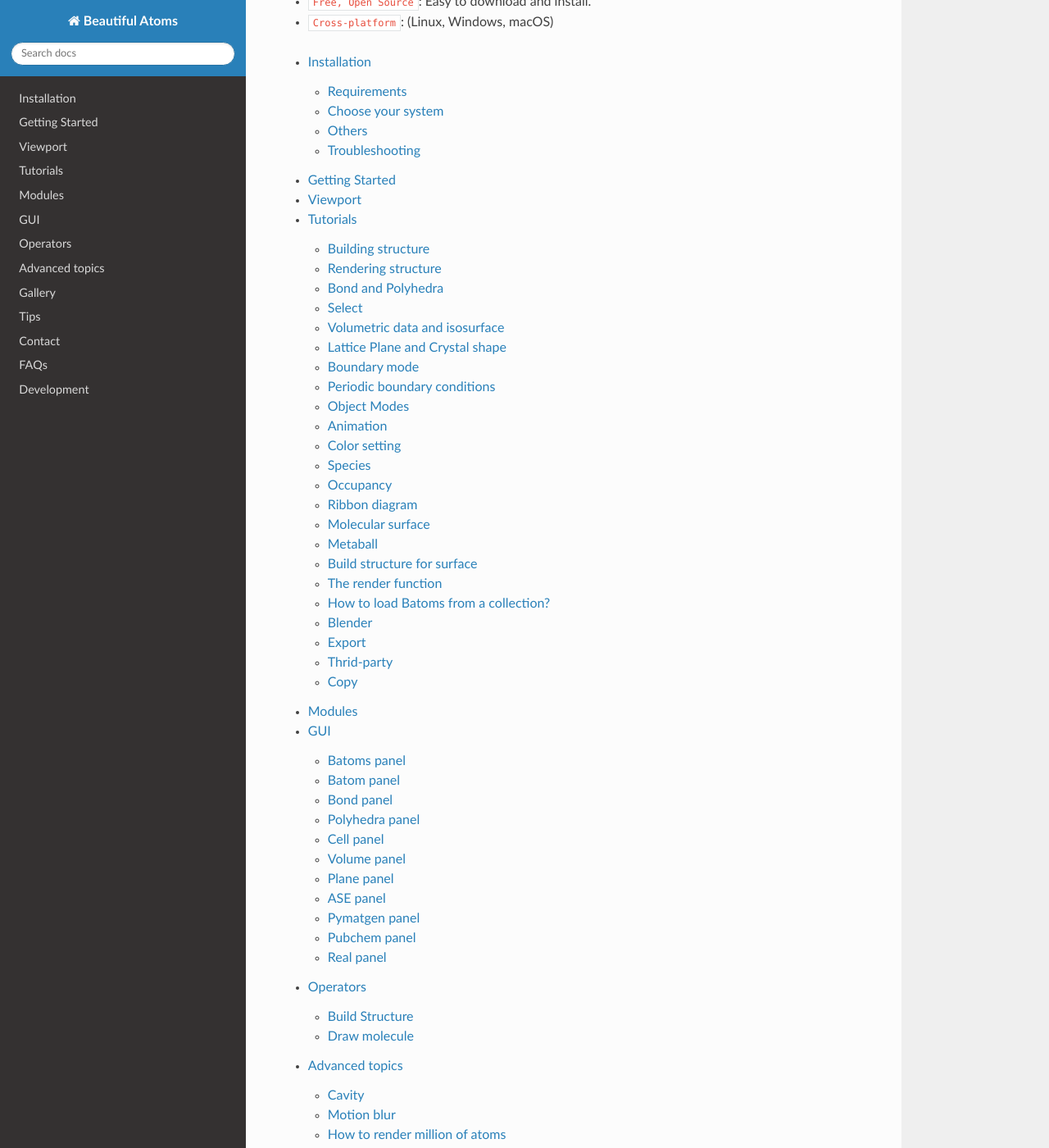
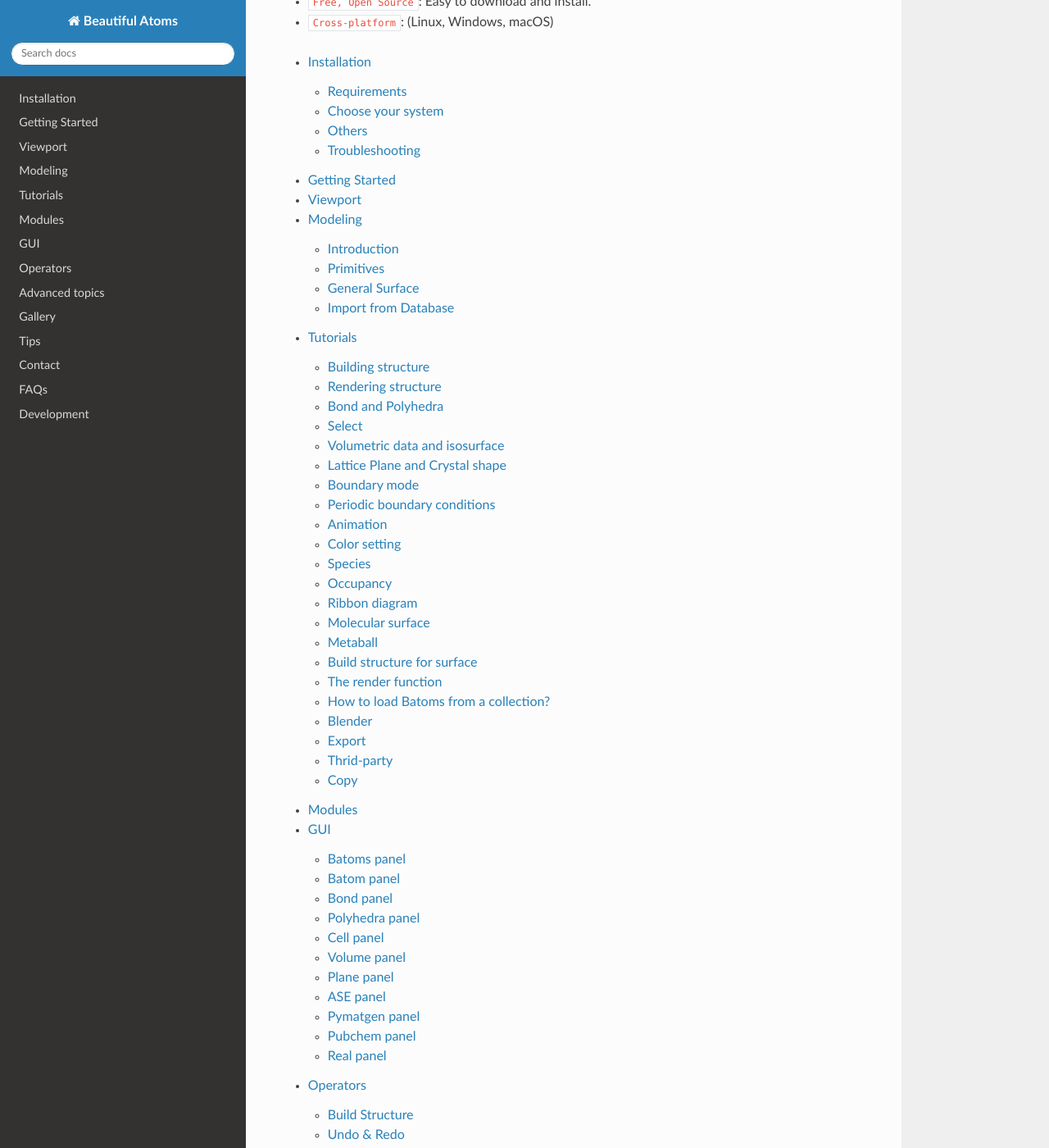
Before and after one commit to beautiful-atoms/beautiful-atoms-docs, a Sphinx documentation site: the page built from docs/source/index.rst, in a window 1280 px wide and 1400 px high, scrolled down 800 px. Shown: the whole window at 82% size. Built offline with Sphinx 7.4.7 and the Read the Docs theme 2.0.0, drawn with Linux system fonts in a browser that asks for light colours.

Commit message:
add Modeling

```diff
--- a/docs/source/index.rst
+++ b/docs/source/index.rst
@@ -39,6 +39,7 @@ Features:
    install/index
    getting-started
    viewport
+   modeling/index
    tutorial/index
    module/index
    gui/index
--- /dev/null
+++ b/docs/source/modeling/database.rst
@@ -0,0 +1,17 @@
+=======================
+Import from Database
+=======================
+
+
+PubChem
+=======================
+
+
+MaterialProject
+=======================
+
+
+
+
+RSCB
+=======================
--- /dev/null
+++ b/docs/source/modeling/general_surface.rst
@@ -0,0 +1,2 @@
+General Surface
+==================
--- /dev/null
+++ b/docs/source/modeling/index.rst
@@ -0,0 +1,12 @@
+.. _tutorials:
+
+Modeling
+=========
+
+.. toctree::
+   :maxdepth: 2
+
+   introduction
+   primitives
+   general_surface
+   database
--- /dev/null
+++ b/docs/source/modeling/nanoparticle.rst
@@ -0,0 +1,2 @@
+Nanoparticle
+==================
--- a/docs/source/ops/index.rst
+++ b/docs/source/ops/index.rst
@@ -12,4 +12,4 @@ The Operator allows users to creat, manipulate, and render atoms objects.
    :maxdepth: 1
 
    build_structure
-   draw_molecule
+   ops-screen-redo-last
--- a/docs/source/tutorial/index.rst
+++ b/docs/source/tutorial/index.rst
@@ -14,7 +14,6 @@ Tutorials
    plane
    boundary
    pbc
-   object_mode
    animation
    color
    species
```
Also changed, not shown: docs/source/modeling/introduction.rst (added, +42 -0 lines), docs/source/modeling/primitives.rst (added, +83 -0 lines), docs/source/ops/ops-screen-redo-last.rst (added, +76 -0 lines), docs/source/tutorial/object_mode.rst (deleted, +0 -25 lines), docs/source/_static/figs/interface_undo-redo_redo-last-edit-mode.png (added), docs/source/_static/figs/interface_undo-redo_redo-last-object-mode.png (added), docs/source/_static/figs/modeling_primitives_partiion.png (added), docs/source/_static/figs/ops_batoms_bulk_add.png (added), docs/source/_static/figs/ops_batoms_molecule_add.png (added), docs/source/_static/figs/ops_batoms_surface_add.png (added).
